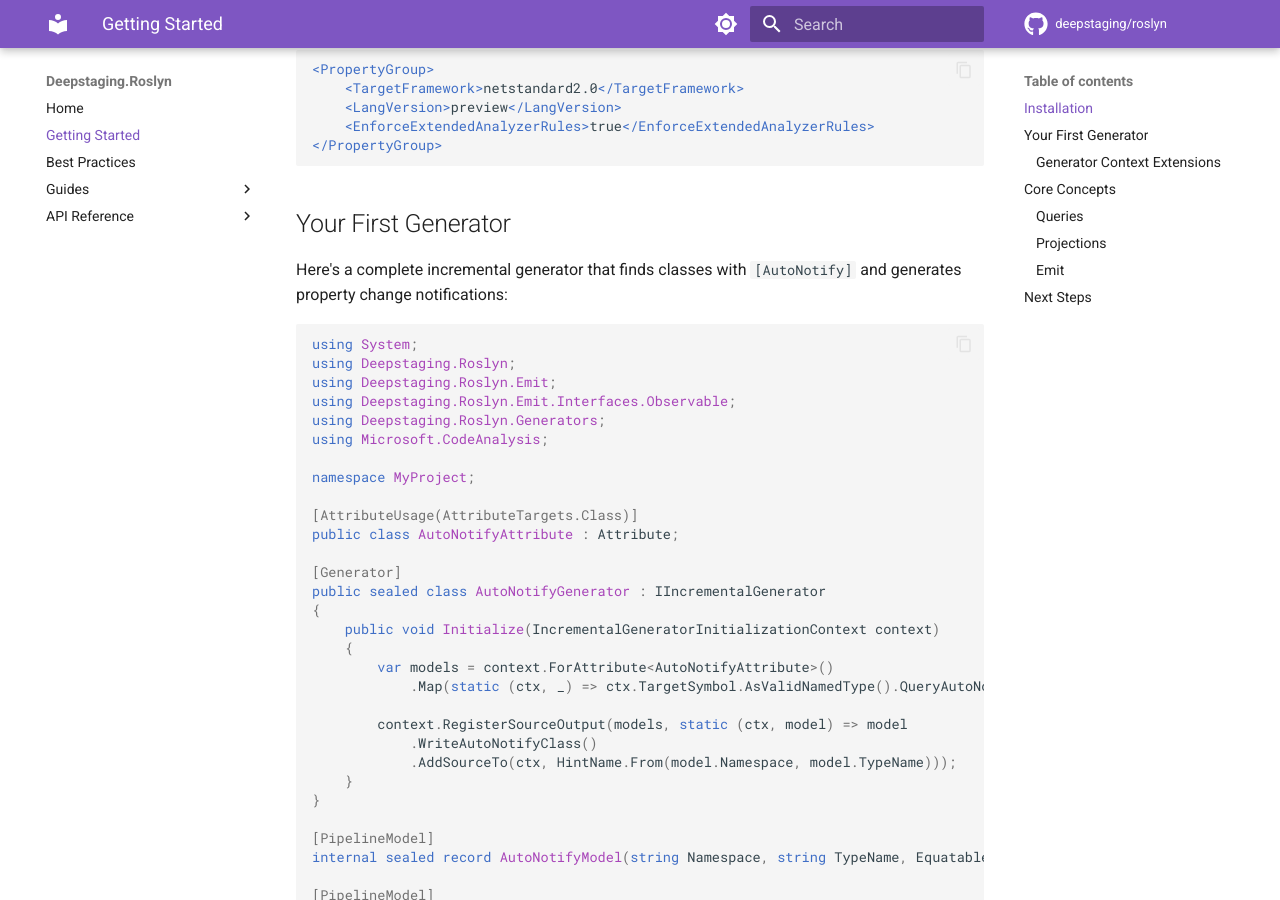
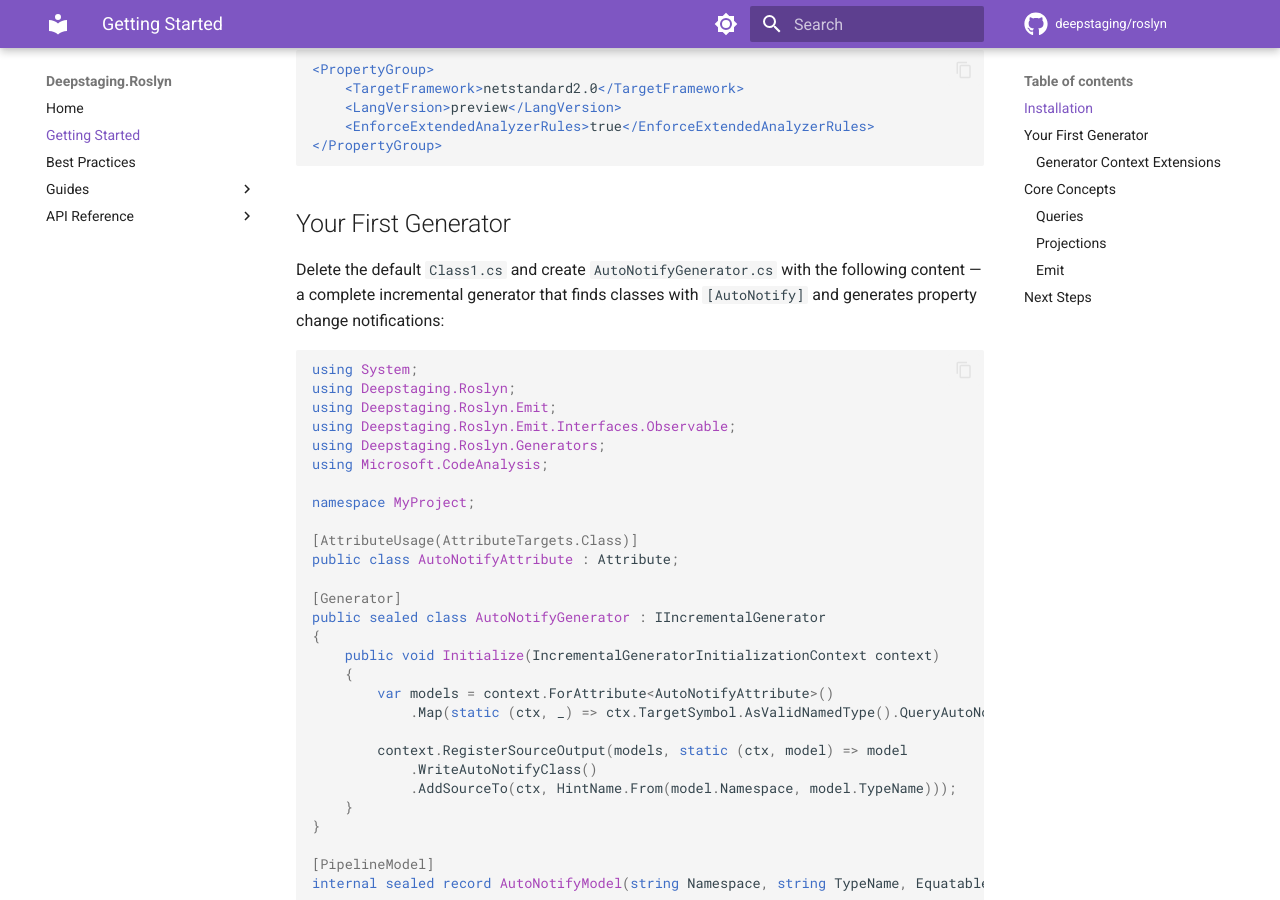
Before and after one commit to deepstaging/roslyn, an MkDocs documentation site: the page built from docs/getting-started.md, in a window 1280 px wide and 900 px high, scrolled down 510 px. Built offline with MkDocs 1.6.1 and Material for MkDocs 9.7.7, drawn with Linux system fonts in a browser that asks for light colours; comment, search, counter and statistics services are not loaded.

Commit message:
Tell reader to create AutoNotifyGenerator.cs in getting-started guide
Co-authored-by: Copilot <223556219+Copilot@users.noreply.github.com>

````diff
--- a/docs/getting-started.md
+++ b/docs/getting-started.md
@@ -27,7 +27,7 @@ Then configure `MyProject.Generators.csproj`:
 
 ## Your First Generator
 
-Here's a complete incremental generator that finds classes with `[AutoNotify]` and generates property change notifications:
+Delete the default `Class1.cs` and create `AutoNotifyGenerator.cs` with the following content — a complete incremental generator that finds classes with `[AutoNotify]` and generates property change notifications:
 
 ```csharp
 using System;
````
